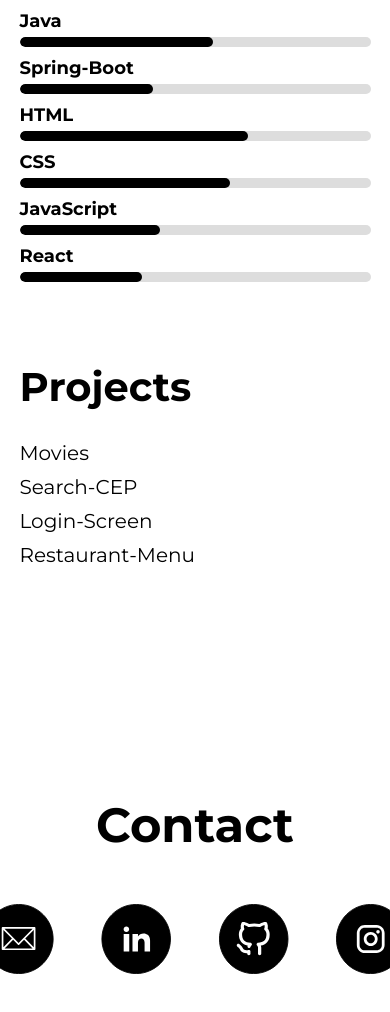
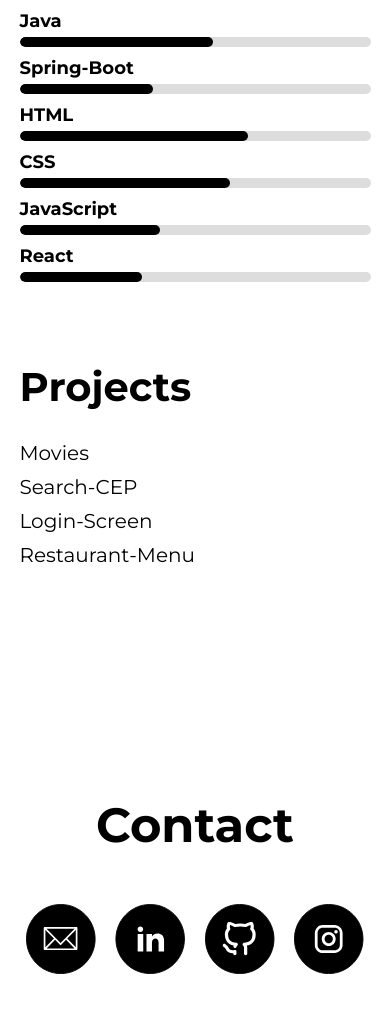
Before and after one commit to vargxrz/portfolio, a plain HTML site: page index.html in a window 390 px wide. Shown: the part 1856-2868 px from the top of the page. Drawn offline with Linux system fonts and the light colour scheme.

Commit message:
teste app

```diff
--- a/style.css
+++ b/style.css
@@ -378,4 +378,7 @@ button {
     text-decoration: none;
     font-size: 20px;
   }
+  .icons {
+    width: 40vh;
+  }
 }
```
